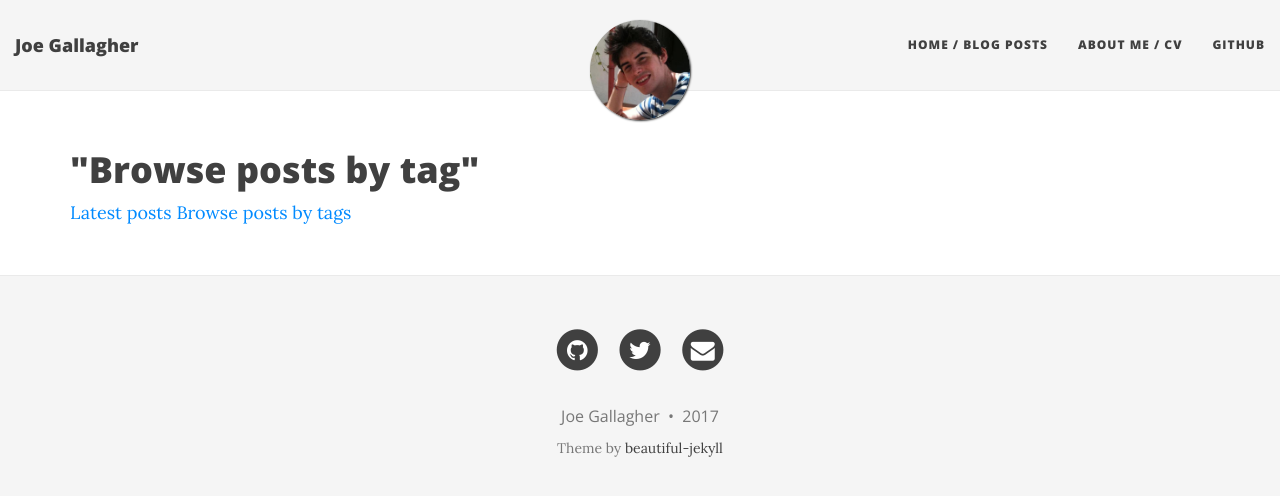
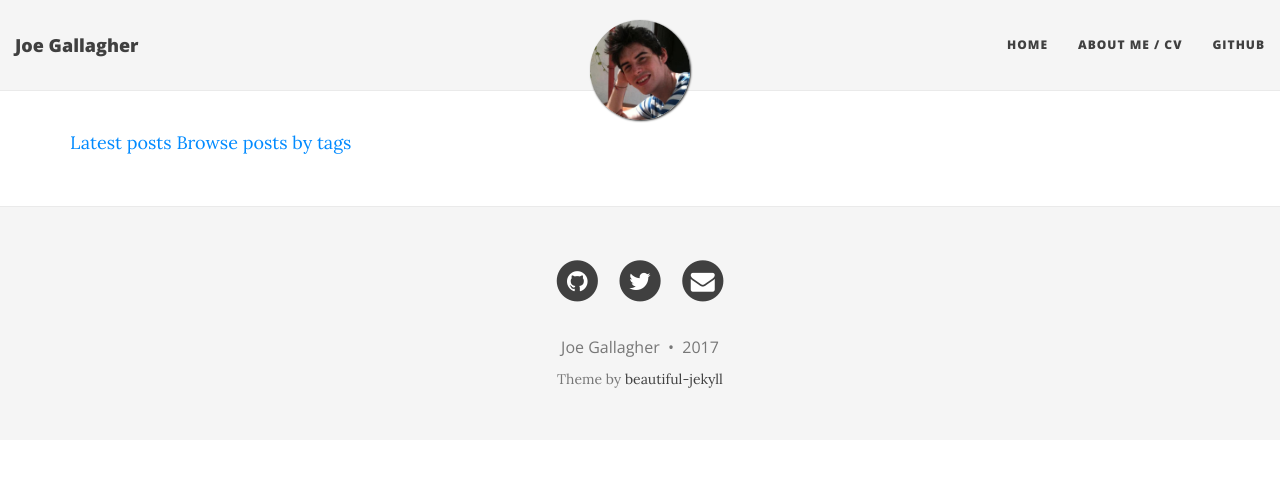
Before and after one commit to JoGall/jogall.github.io, a Jekyll site: the page built from tag.html, in a window 1280 px wide. Shown: the top 496 px of the page. Built offline with Jekyll 4.4.1, drawn with Linux system fonts in a browser that asks for light colours; nearby versions of some CDN libraries.

Commit message:
Updated home page

```diff
--- a/_config.yml
+++ b/_config.yml
@@ -21,7 +21,7 @@ description: My GitHub user page
 
 # List of links in the navigation bar
 navbar-links:
-  Home / Blog posts: "index"
+  Home: "index"
   About me / CV: "cv"
   GitHub: "https://github.com/JoGall"
 
--- a/tag.html
+++ b/tag.html
@@ -1,8 +1,7 @@
 ---
 layout: default
+title: "Browse posts by tag"
 ---
-
-<h1> "Browse posts by tag" </h1>
 
 {% capture includeGuts %}
 {% include filter-posts.html %}
```
